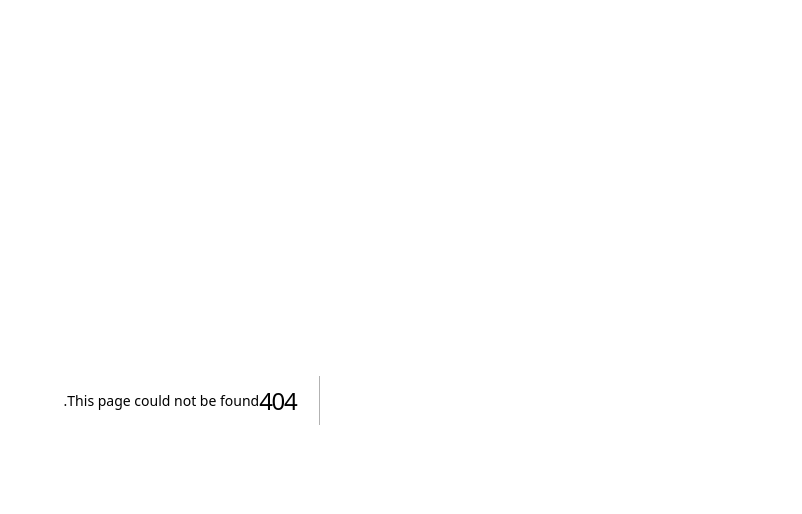
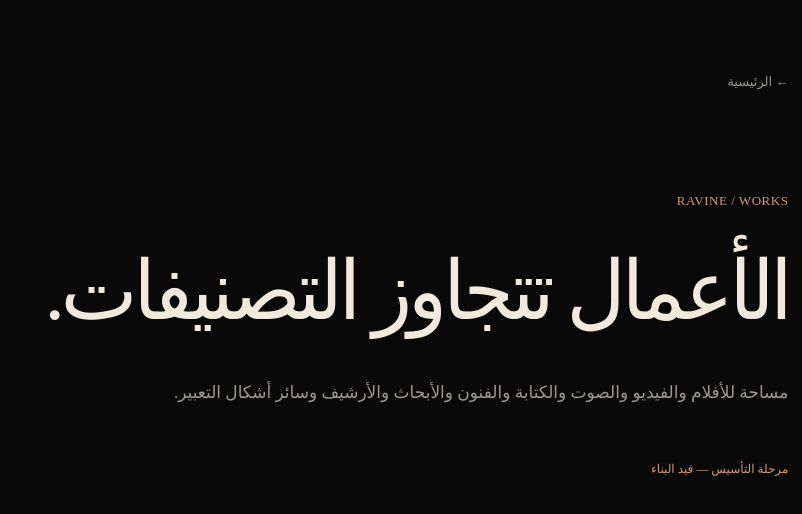
Before and after one commit to she3b9620/Ravine-Vision, a Next.js app: page /ar/works in a window 1280 px wide. Before the commit this address had no page. Shown: the top 514 px of the page, without its empty margins (478-1280 px from the left). Built offline with nearby package versions, Linux system fonts and the light colour scheme.

Commit message:
feat: add works section route

```diff
--- /dev/null
+++ b/src/app/[locale]/works/page.tsx
@@ -0,0 +1,8 @@
+import { notFound } from "next/navigation";
+import { SectionPlaceholder } from "@/components/section-placeholder";
+
+export default async function WorksPage({ params }: { params: Promise<{ locale: string }> }) {
+  const { locale } = await params;
+  if (locale !== "ar" && locale !== "en") notFound();
+  return <SectionPlaceholder locale={locale} code="WORKS" title={locale === "ar" ? "الأعمال تتجاوز التصنيفات." : "Works beyond categories."} description={locale === "ar" ? "مساحة للأفلام والفيديو والصوت والكتابة والفنون والأبحاث والأرشيف وسائر أشكال التعبير." : "A home for film, video, audio, writing, arts, research, archives, and many other forms of expression."} />;
+}
```
